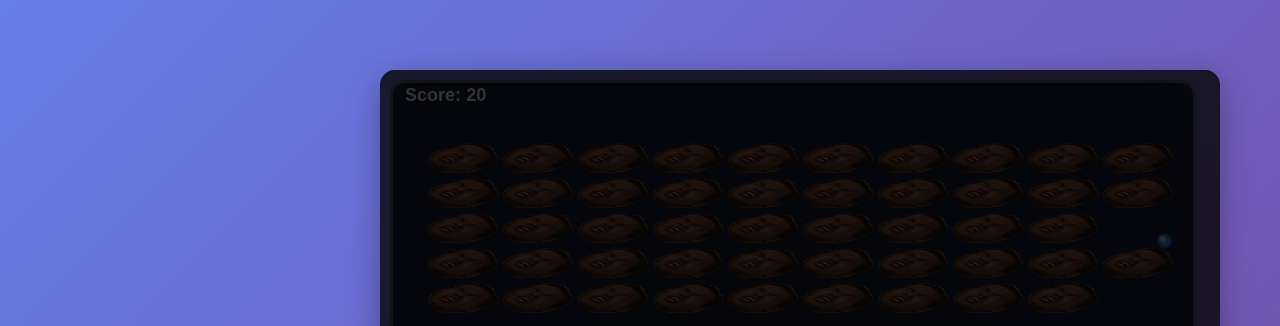
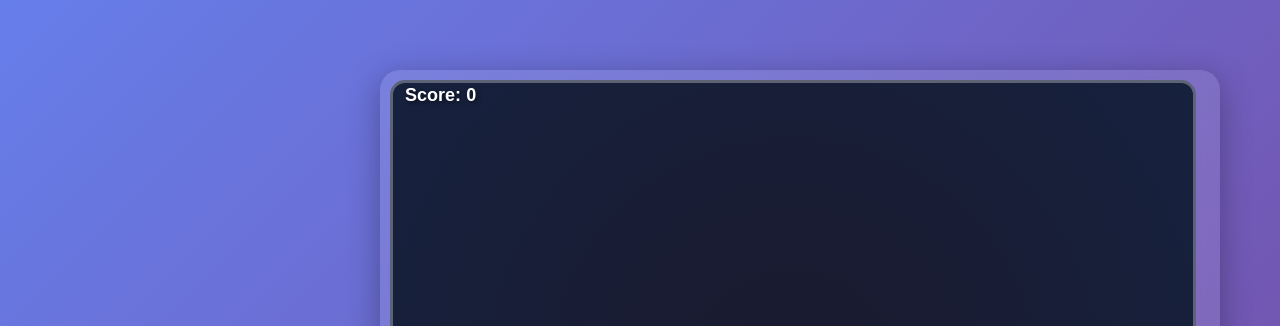
Before and after one commit to beast810/yaju, a plain HTML site: page compgam810.html in a window 1280 px wide. Shown: the top 326 px of the page. Drawn offline with Linux system fonts and the light colour scheme.

Commit message:
compgam810.html

```diff
--- a/compgam810.html
+++ b/compgam810.html
@@ -483,7 +483,9 @@
 
         // Initialize and start the game
         initializeGame();
-        gameLoop();
+        if (gameEnabled) {
+            gameLoop();
+        }
     </script>
 </body>
 </html>
```
